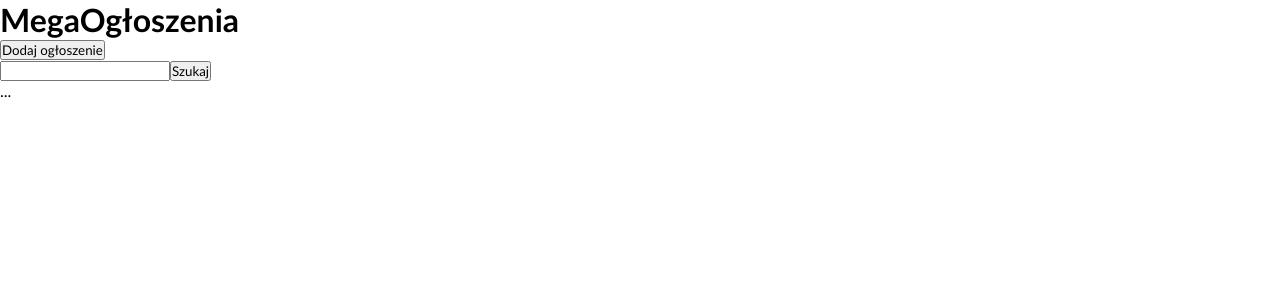
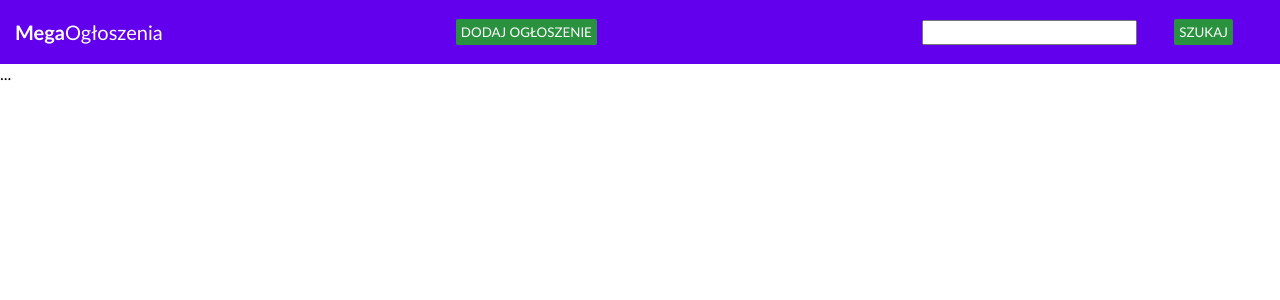
Before and after one commit to Klebson-I/MegaAdsFront, a React (Create React App) app: page / in a window 1280 px wide. Shown: the top 300 px of the page. Built offline with nearby package versions, Linux system fonts and the light colour scheme.

Commit message:
Structure divide to components

```diff
--- a/src/App.css
+++ /dev/null
@@ -1,38 +0,0 @@
-.App {
-  text-align: center;
-}
-
-.App-logo {
-  height: 40vmin;
-  pointer-events: none;
-}
-
-@media (prefers-reduced-motion: no-preference) {
-  .App-logo {
-    animation: App-logo-spin infinite 20s linear;
-  }
-}
-
-.App-header {
-  background-color: #282c34;
-  min-height: 100vh;
-  display: flex;
-  flex-direction: column;
-  align-items: center;
-  justify-content: center;
-  font-size: calc(10px + 2vmin);
-  color: white;
-}
-
-.App-link {
-  color: #61dafb;
-}
-
-@keyframes App-logo-spin {
-  from {
-    transform: rotate(0deg);
-  }
-  to {
-    transform: rotate(360deg);
-  }
-}
--- a/src/App.tsx
+++ b/src/App.tsx
@@ -1,24 +1,10 @@
 import React from 'react';
-import './App.css';
+import {Header} from "./components/layouts/Header/Header";
+import {Map} from "./components/Map/Map";
 
 export const App = () => {
   return <>
-    <header>
-
-      <h1>
-        <strong>Mega</strong>Ogłoszenia
-      </h1>
-
-      <button>Dodaj ogłoszenie</button>
-
-      <div className="search">
-        <input type="text"/>
-        <button>Szukaj</button>
-      </div>
-
-    </header>
-    <div className="map">
-      ...
-    </div>
+    <Header></Header>
+    <Map></Map>
   </>
 };
--- /dev/null
+++ b/src/components/Map/Map.css
@@ -0,0 +1,4 @@
+.map {
+    width: 100%;
+    height: 92vh;
+}
--- /dev/null
+++ b/src/components/Map/Map.tsx
@@ -0,0 +1,8 @@
+import React from "react";
+import './Map.css';
+
+export const Map = () => {
+    return <div className="map">
+        ...
+    </div>
+}
--- /dev/null
+++ b/src/components/common/Btn/Btn.css
@@ -0,0 +1,10 @@
+button {
+    background-color: #2A913e;
+    border: 0;
+    color: white;
+    text-transform: uppercase;
+    padding: 5px;
+    font-weight: 200;
+    cursor: pointer;
+    border-radius: 2px;
+}
--- /dev/null
+++ b/src/components/common/Btn/Btn.tsx
@@ -0,0 +1,12 @@
+import React from "react";
+import './Btn.css';
+
+interface Props {
+    children:React.ReactNode
+}
+
+export const Btn = (props:Props) => {
+    return <button>
+        {props.children}
+    </button>
+}
--- /dev/null
+++ b/src/components/layouts/Header/Header.css
@@ -0,0 +1,26 @@
+header {
+    background-color: #6200EE;
+    padding: 15px;
+    color: white;
+    display: flex;
+    justify-content: space-between;
+    align-items: center;
+    width: 100%;
+    height: 8vh;
+}
+header h1{
+    font-size: 20px;
+    font-weight: 200;
+}
+
+.search {
+    display: flex;
+    width: 30%;
+    justify-content: space-evenly;
+    align-items: center;
+}
+
+.search input {
+    margin-right: 5px;
+    font-size: 17px;
+}
--- /dev/null
+++ b/src/components/layouts/Header/Header.tsx
@@ -0,0 +1,18 @@
+import React from "react";
+import './Header.css';
+import {Btn} from "../../common/Btn/Btn";
+
+export const Header = () => {
+    return <header>
+        <h1>
+            <strong>Mega</strong>Ogłoszenia
+        </h1>
+
+        <Btn>Dodaj ogłoszenie</Btn>
+
+        <div className="search">
+            <input type="text"/>
+            <Btn>Szukaj</Btn>
+        </div>
+    </header>
+}
```
